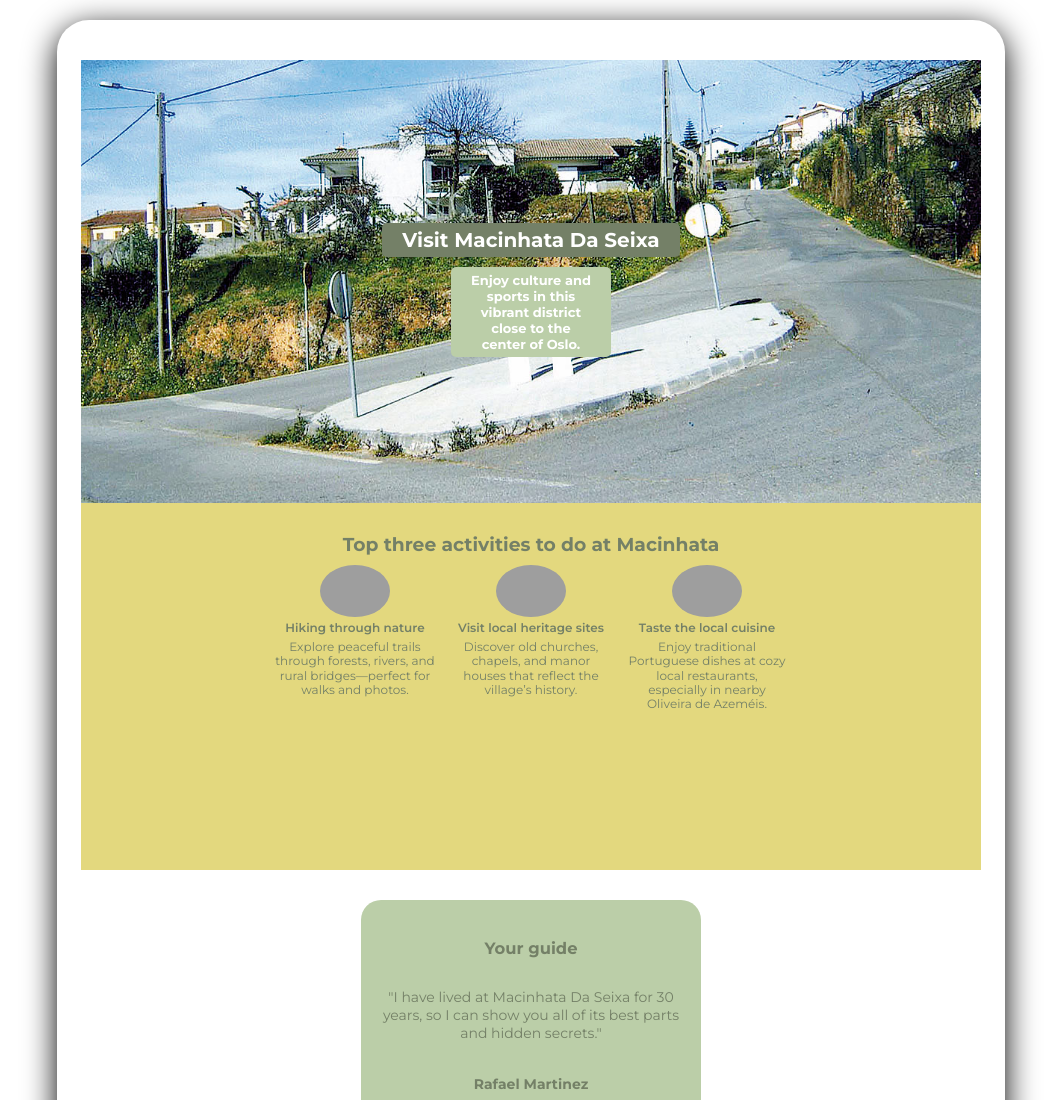
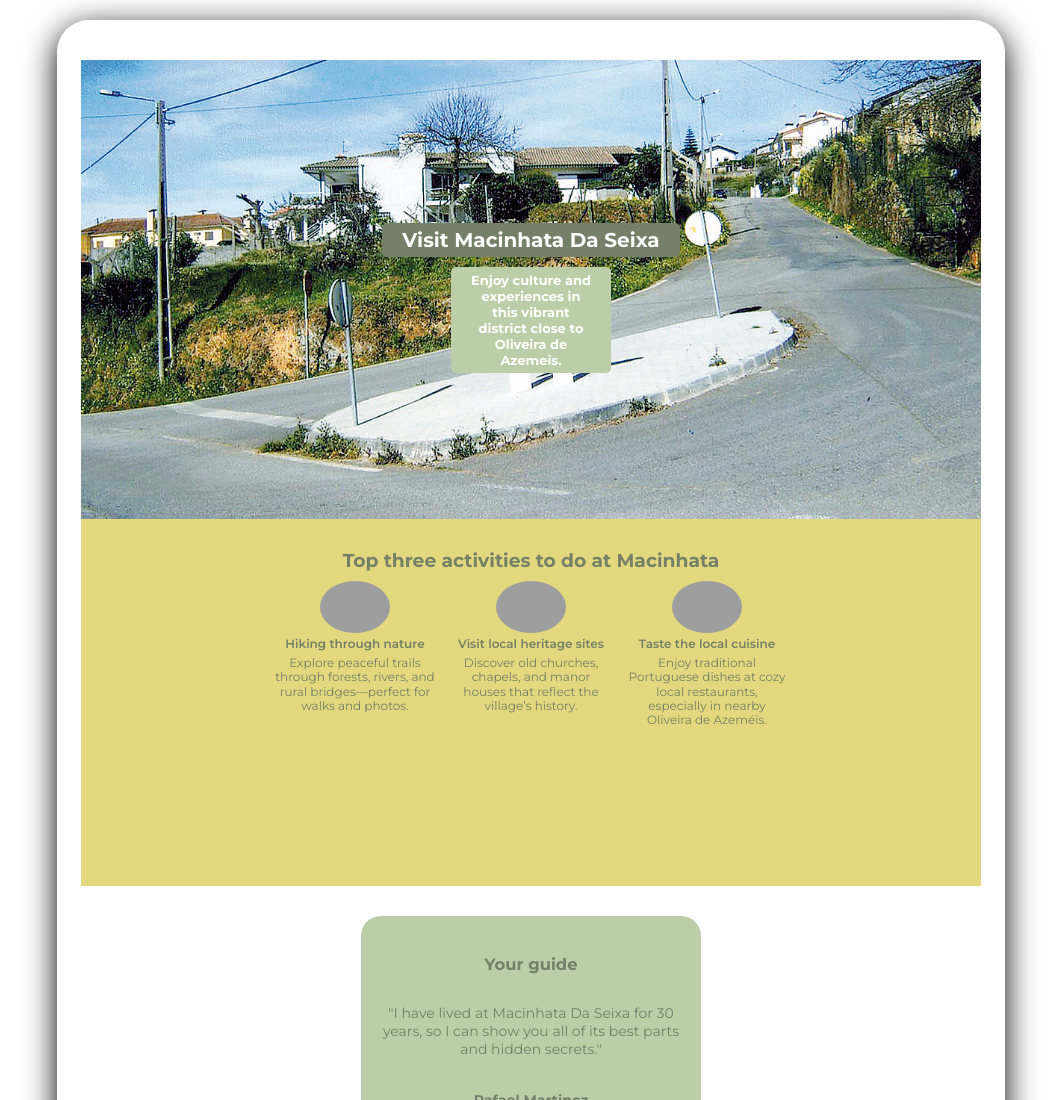
Before and after one commit to Kamiz99/hometown-solo-project, a plain HTML site: page index.html in a window 1280 px wide. Shown: the top 1100 px of the page, without its empty margins (109-1170 px from the left). Drawn offline with Linux system fonts and the light colour scheme; grey boxes are pictures that could not be loaded.

```diff
--- a/index.html
+++ b/index.html
@@ -12,7 +12,7 @@
         <!-- HERO SECTION -->
         <div class="title">
             <h1>Visit Macinhata Da Seixa</h1>
-            <h2>Enjoy culture and sports in this vibrant district close to the center of Oslo.</h2>
+            <h2>Enjoy culture and experiences in this vibrant district close to Oliveira de Azemeis.</h2>
         </div>
 
         <!-- ACTIVITIES SECTION -->
```
